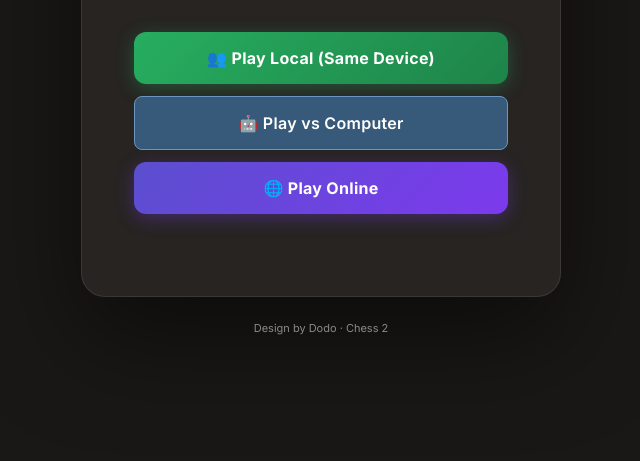
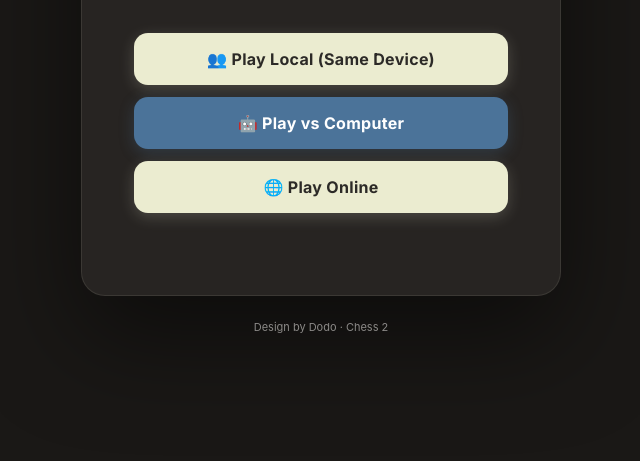
Before and after one commit to Vivekjit/chess_2, a website: page index.html in a window 1280 px wide. Shown: the part 339-800 px from the top of the page, without its empty margins (319-959 px from the left). Drawn offline with nearby package versions, Linux system fonts and the light colour scheme; no server answers.

Commit message:
Phase 4 Polish: Apple Sans font & Beige/Blue button theme

```diff
--- a/index.html
+++ b/index.html
@@ -57,19 +57,16 @@
       <div class="start-subtitle">The Double-Action Skirmish</div>
       <div class="start-mode-btns">
         <div class="start-modes" style="display:flex; flex-direction:column; gap:12px;">
-          <!-- Play Local — emerald green -->
-          <button id="btn-local" class="btn"
-            style="width:100%; padding:16px; font-size:16px; background:linear-gradient(135deg,#27ae60,#1e8449); color:#fff; border:none; box-shadow:0 4px 18px rgba(39,174,96,0.35); border-radius:12px; font-weight:700; letter-spacing:0.3px; transition:all 0.2s;">
+          <!-- Play Local — beige -->
+          <button id="btn-local" class="btn btn-start-beige" style="width:100%; padding:16px; font-size:16px;">
             👥 Play Local (Same Device)
           </button>
-          <!-- Play vs Computer — steel blue -->
-          <button id="btn-vs-ai" class="btn btn-primary"
-            style="width:100%; padding:16px; font-size:16px; background:var(--blue-dark); border:1px solid var(--blue-light);">
+          <!-- Play vs Computer — blue -->
+          <button id="btn-vs-ai" class="btn btn-start-blue" style="width:100%; padding:16px; font-size:16px;">
             🤖 Play vs Computer
           </button>
-          <!-- Play Online — vibrant indigo/purple -->
-          <button id="btn-online" class="btn"
-            style="width:100%; padding:16px; font-size:16px; background:linear-gradient(135deg,#5b4fcf,#7c3aed); color:#fff; border:none; box-shadow:0 4px 18px rgba(124,58,237,0.35); border-radius:12px; font-weight:700; letter-spacing:0.3px; transition:all 0.2s;">
+          <!-- Play Online — beige -->
+          <button id="btn-online" class="btn btn-start-beige" style="width:100%; padding:16px; font-size:16px;">
             🌐 Play Online
           </button>
         </div>
--- a/style.css
+++ b/style.css
@@ -48,7 +48,7 @@
 }
 
 body {
-  font-family: 'Inter', sans-serif;
+  font-family: -apple-system, BlinkMacSystemFont, "Segoe UI", Roboto, Helvetica, Arial, sans-serif, "Apple Color Emoji", "Segoe UI Emoji", "Segoe UI Symbol";
   background-color: var(--bg-main);
   color: var(--text-primary);
   min-height: 100vh;
@@ -139,6 +139,39 @@ header {
   background: var(--green-dark);
   transform: translateY(-1px);
   box-shadow: 0 4px 16px rgba(115, 149, 82, 0.35);
+}
+
+/* Start Screen Themed Buttons */
+.btn-start-beige {
+  background: var(--beige) !important;
+  color: #2c2a27 !important;
+  border: none !important;
+  box-shadow: 0 4px 15px rgba(235, 236, 208, 0.2) !important;
+  border-radius: 14px !important;
+  font-weight: 700 !important;
+  transition: all 0.25s cubic-bezier(0.175, 0.885, 0.32, 1.275) !important;
+}
+
+.btn-start-beige:hover {
+  background: #f1f2e1 !important;
+  transform: translateY(-2px) scale(1.02);
+  box-shadow: 0 8px 25px rgba(235, 236, 208, 0.3) !important;
+}
+
+.btn-start-blue {
+  background: var(--blue) !important;
+  color: #fff !important;
+  border: none !important;
+  box-shadow: 0 4px 15px rgba(75, 115, 153, 0.3) !important;
+  border-radius: 14px !important;
+  font-weight: 700 !important;
+  transition: all 0.25s cubic-bezier(0.175, 0.885, 0.32, 1.275) !important;
+}
+
+.btn-start-blue:hover {
+  background: var(--blue-light) !important;
+  transform: translateY(-2px) scale(1.02);
+  box-shadow: 0 8px 25px rgba(75, 115, 153, 0.4) !important;
 }
 
 .btn-secondary {
```
